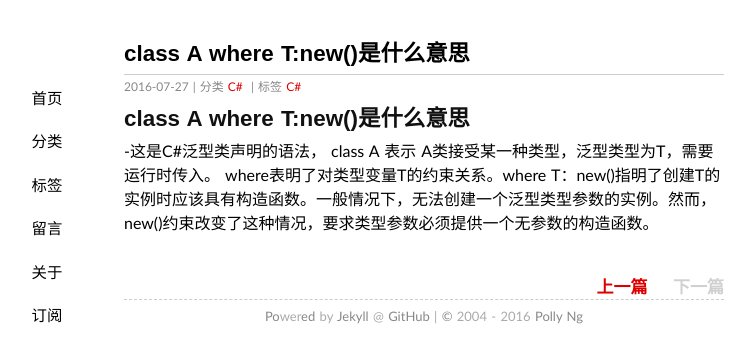
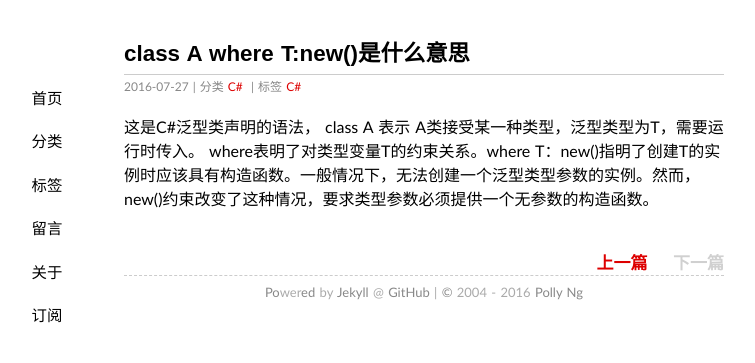
Before and after one commit to Pollyreal/pollyreal.github.io, a Jekyll site: the page built from _posts/2016-07-27-what-does-it-mean-in-csharp.md, in a window 1280 px wide. Shown: the top 363 px of the page, without its empty margins (216-971 px from the left). Built offline with Jekyll 4.4.1, drawn with Linux system fonts in a browser that asks for light colours; comment, search, counter and statistics services are not loaded.

Commit message:
Update 2016-07-27-what-does-it-mean-in-csharp.md

```diff
--- a/_posts/2016-07-27-what-does-it-mean-in-csharp.md
+++ b/_posts/2016-07-27-what-does-it-mean-in-csharp.md
@@ -5,9 +5,8 @@ title: class A <T> where T:new()是什么意思
 categories: C#
 tags: C#
 ---
-class A <T> where T:new()是什么意思
------------------------------------
 
--这是C#泛型类声明的语法，
+
+这是C#泛型类声明的语法，
 class A<T> 表示 A类接受某一种类型，泛型类型为T，需要运行时传入。
 where表明了对类型变量T的约束关系。where T：new()指明了创建T的实例时应该具有构造函数。一般情况下，无法创建一个泛型类型参数的实例。然而，new()约束改变了这种情况，要求类型参数必须提供一个无参数的构造函数。
```
